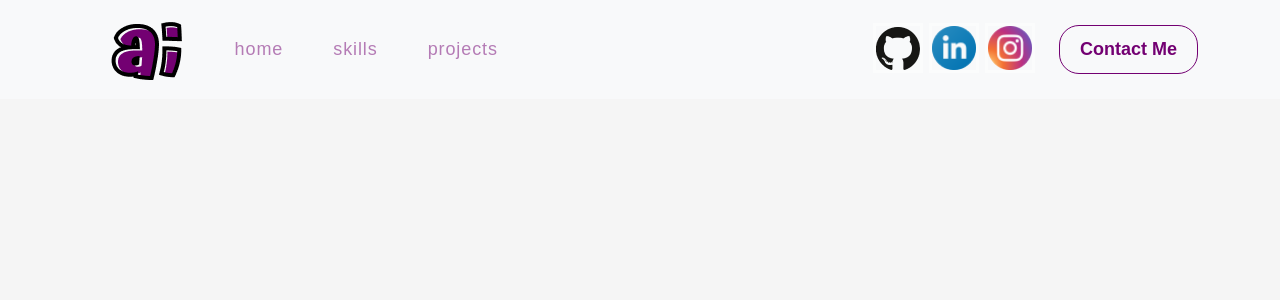
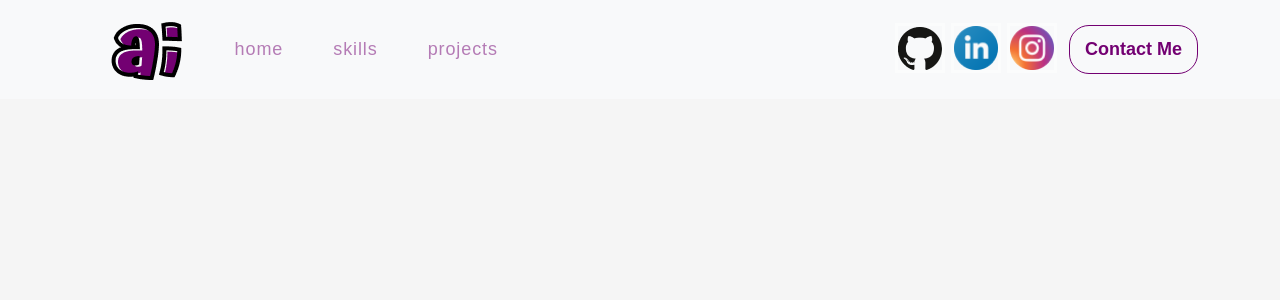
Before and after one commit to arooj-ilyas/myportfolio, a React (Create React App) app: page / in a window 1280 px wide. Shown: the top 300 px of the page. Built offline with nearby package versions, Linux system fonts and the light colour scheme.

Commit message:
contact me button in navbar styled

```diff
--- a/src/App.css
+++ b/src/App.css
@@ -103,17 +103,6 @@ span.navbar-text {
     border: 3px solid rgba(255, 255, 255, 0.5);
 }
 
-.social-icons a::before {
-    content: "";
-    width: 45px;
-    height: 45px;
-    position: absolute;
-    background-color: #ffffff;
-    border-radius: 100%;
-    transform: scale(0);
-	transition: 0.3s ease-in-out;
-}
-
 .social-icons a img {
 	width: 100%;
 	z-index: 1;
@@ -128,10 +117,18 @@ span.navbar-text {
   color: #730072;
   border: 1px solid #730072;
   border-radius: 20px;
-  padding: 10px 20px;
+  padding: 10px 15px;
   font-size: 18px;
-  margin-left: 18px;
+  margin-left: 6px;
 	position: relative;
 	background-color: transparent;
 	transition: 0.3s ease-in-out;
 }
+
+.navbar-text button:hover {
+  color: #fff;
+  border: 1px solid #730072;
+  background-color: #730072;
+  border-radius: 20px;
+
+}
```
